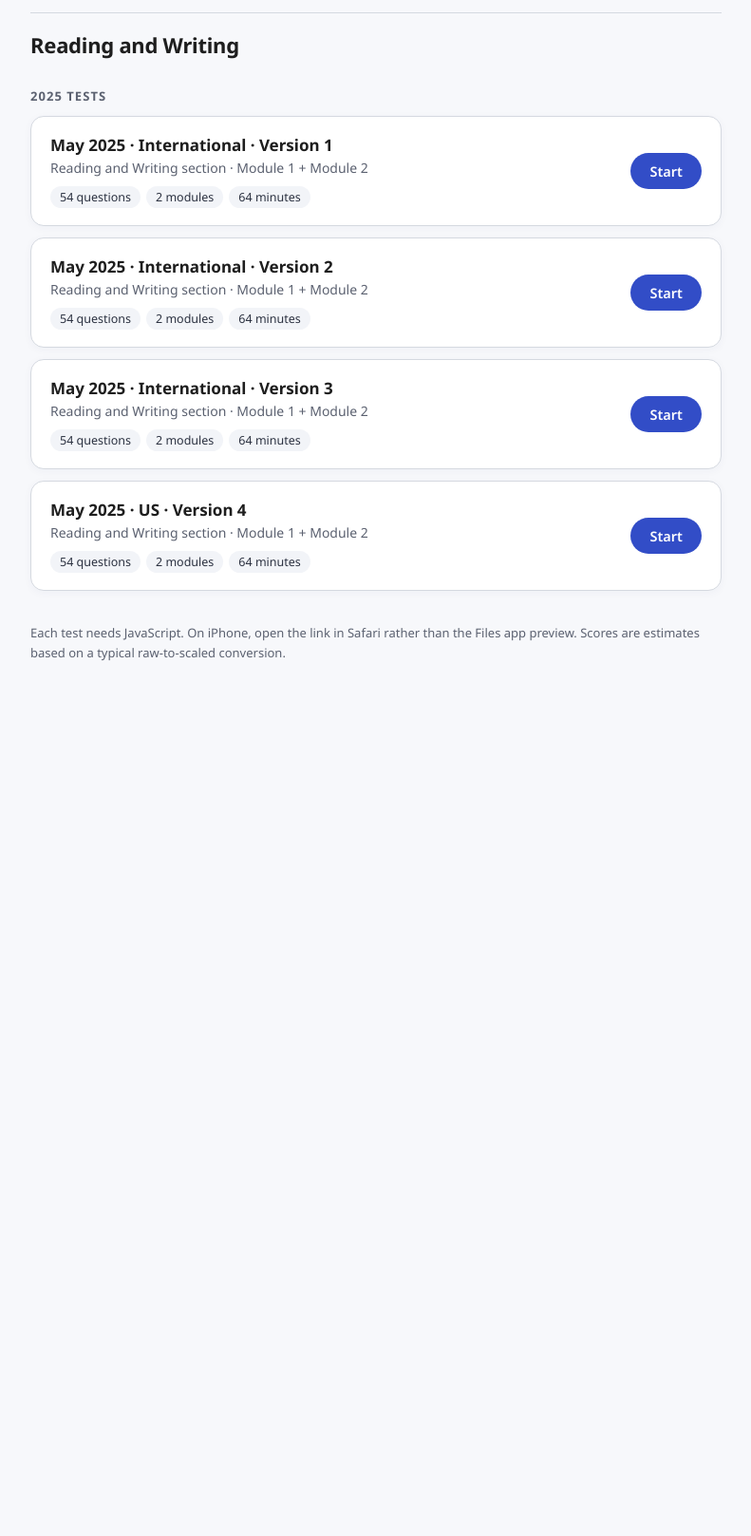
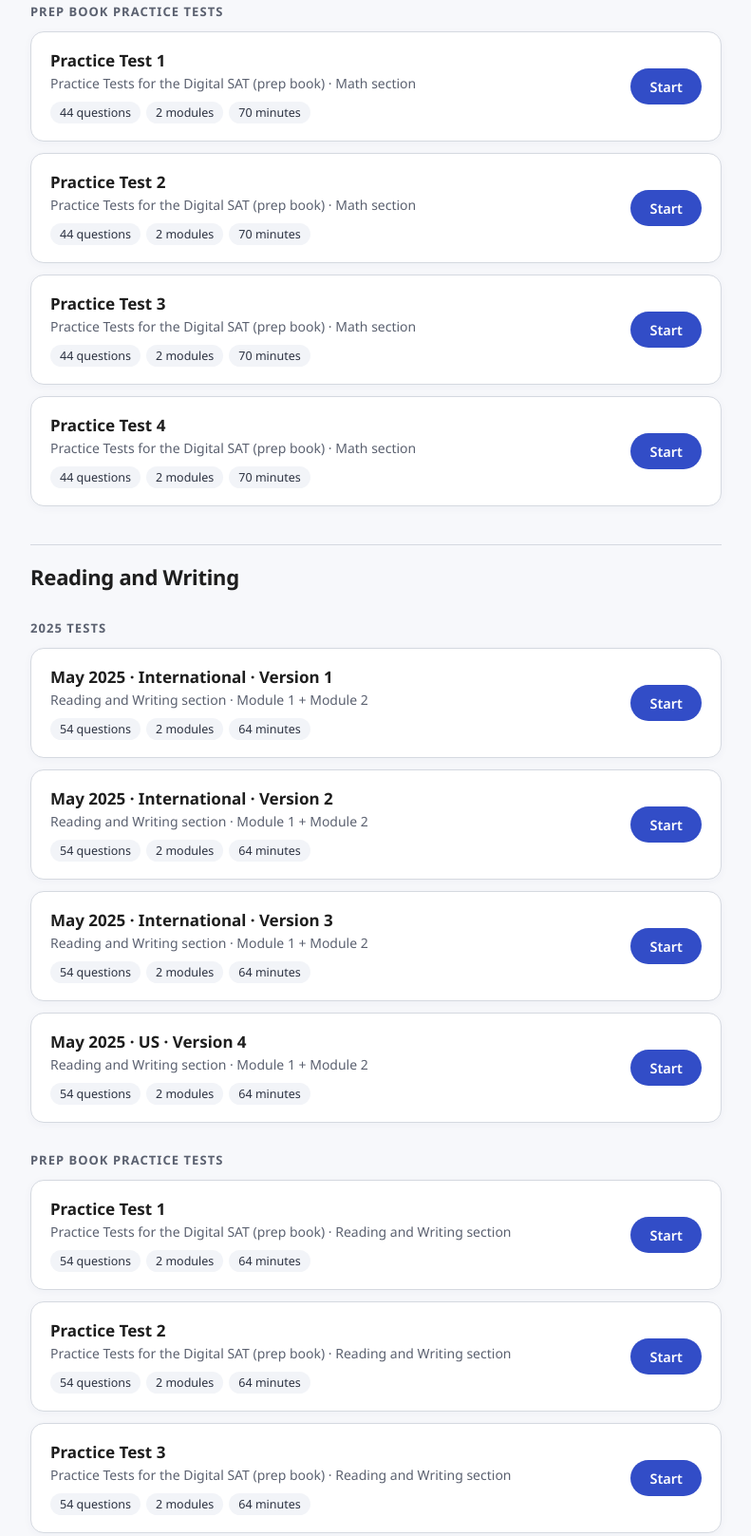
Before and after one commit to nazacd/sat-webpage, a plain HTML site: page index.html in a window 1280 px wide. Shown: the part 2875-4492 px from the top of the page at 95% size, without its empty margins (244-1035 px from the left). Before the commit the page ends 3641 px from the top, so only its background shows below. Drawn offline with Linux system fonts and the light colour scheme.

Commit message:
List the Digital SAT practice book tests on the index
Adds a "Prep book practice tests" group under Math and under Reading and
Writing (Tests 1-4 each).

Co-Authored-By: Claude Opus 5.5 <noreply@anthropic.com>
Claude-Session: https://claude.ai/code/session_011HKP7HXig3KSD8gbXFTq9d

```diff
--- a/index.html
+++ b/index.html
@@ -148,6 +148,26 @@ h2.sec:first-of-type{border-top:0;padding-top:0;margin-top:30px}
       <span class="go">Start</span></a>
   </div>
 
+  <h2>Prep book practice tests</h2>
+  <div class="list">
+    <a class="test" href="book-pt1-math.html" data-id="Practice Tests for the Digital SAT · Test 1 · Math section only">
+      <div class="info"><p class="name">Practice Test 1</p><p class="sub">Practice Tests for the Digital SAT (prep book) · Math section</p>
+        <div class="chips"><span class="chip">44 questions</span><span class="chip">2 modules</span><span class="chip">70 minutes</span></div></div>
+      <span class="go">Start</span></a>
+    <a class="test" href="book-pt2-math.html" data-id="Practice Tests for the Digital SAT · Test 2 · Math section only">
+      <div class="info"><p class="name">Practice Test 2</p><p class="sub">Practice Tests for the Digital SAT (prep book) · Math section</p>
+        <div class="chips"><span class="chip">44 questions</span><span class="chip">2 modules</span><span class="chip">70 minutes</span></div></div>
+      <span class="go">Start</span></a>
+    <a class="test" href="book-pt3-math.html" data-id="Practice Tests for the Digital SAT · Test 3 · Math section only">
+      <div class="info"><p class="name">Practice Test 3</p><p class="sub">Practice Tests for the Digital SAT (prep book) · Math section</p>
+        <div class="chips"><span class="chip">44 questions</span><span class="chip">2 modules</span><span class="chip">70 minutes</span></div></div>
+      <span class="go">Start</span></a>
+    <a class="test" href="book-pt4-math.html" data-id="Practice Tests for the Digital SAT · Test 4 · Math section only">
+      <div class="info"><p class="name">Practice Test 4</p><p class="sub">Practice Tests for the Digital SAT (prep book) · Math section</p>
+        <div class="chips"><span class="chip">44 questions</span><span class="chip">2 modules</span><span class="chip">70 minutes</span></div></div>
+      <span class="go">Start</span></a>
+  </div>
+
   <h2 class="sec">Reading and Writing</h2>
   <h2>2025 tests</h2>
   <div class="list">
@@ -165,6 +185,26 @@ h2.sec:first-of-type{border-top:0;padding-top:0;margin-top:30px}
       <span class="go">Start</span></a>
     <a class="test" href="may2025-rw-v4.html" data-id="May 2025 · US · Version 4 · Reading and Writing section only">
       <div class="info"><p class="name">May 2025 · US · Version 4</p><p class="sub">Reading and Writing section · Module 1 + Module 2</p>
+        <div class="chips"><span class="chip">54 questions</span><span class="chip">2 modules</span><span class="chip">64 minutes</span></div></div>
+      <span class="go">Start</span></a>
+  </div>
+
+  <h2>Prep book practice tests</h2>
+  <div class="list">
+    <a class="test" href="book-pt1-rw.html" data-id="Practice Tests for the Digital SAT · Test 1 · Reading and Writing section only">
+      <div class="info"><p class="name">Practice Test 1</p><p class="sub">Practice Tests for the Digital SAT (prep book) · Reading and Writing section</p>
+        <div class="chips"><span class="chip">54 questions</span><span class="chip">2 modules</span><span class="chip">64 minutes</span></div></div>
+      <span class="go">Start</span></a>
+    <a class="test" href="book-pt2-rw.html" data-id="Practice Tests for the Digital SAT · Test 2 · Reading and Writing section only">
+      <div class="info"><p class="name">Practice Test 2</p><p class="sub">Practice Tests for the Digital SAT (prep book) · Reading and Writing section</p>
+        <div class="chips"><span class="chip">54 questions</span><span class="chip">2 modules</span><span class="chip">64 minutes</span></div></div>
+      <span class="go">Start</span></a>
+    <a class="test" href="book-pt3-rw.html" data-id="Practice Tests for the Digital SAT · Test 3 · Reading and Writing section only">
+      <div class="info"><p class="name">Practice Test 3</p><p class="sub">Practice Tests for the Digital SAT (prep book) · Reading and Writing section</p>
+        <div class="chips"><span class="chip">54 questions</span><span class="chip">2 modules</span><span class="chip">64 minutes</span></div></div>
+      <span class="go">Start</span></a>
+    <a class="test" href="book-pt4-rw.html" data-id="Practice Tests for the Digital SAT · Test 4 · Reading and Writing section only">
+      <div class="info"><p class="name">Practice Test 4</p><p class="sub">Practice Tests for the Digital SAT (prep book) · Reading and Writing section</p>
         <div class="chips"><span class="chip">54 questions</span><span class="chip">2 modules</span><span class="chip">64 minutes</span></div></div>
       <span class="go">Start</span></a>
   </div>
```
